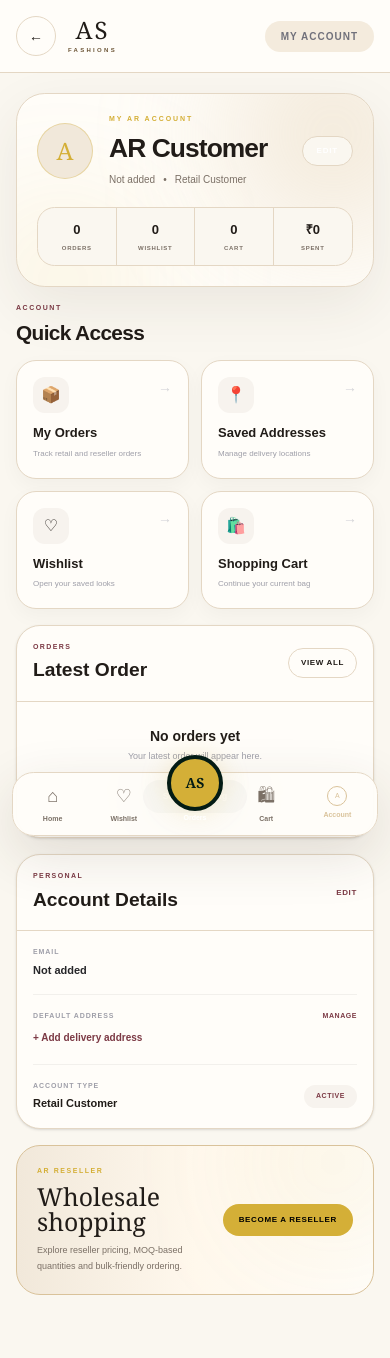
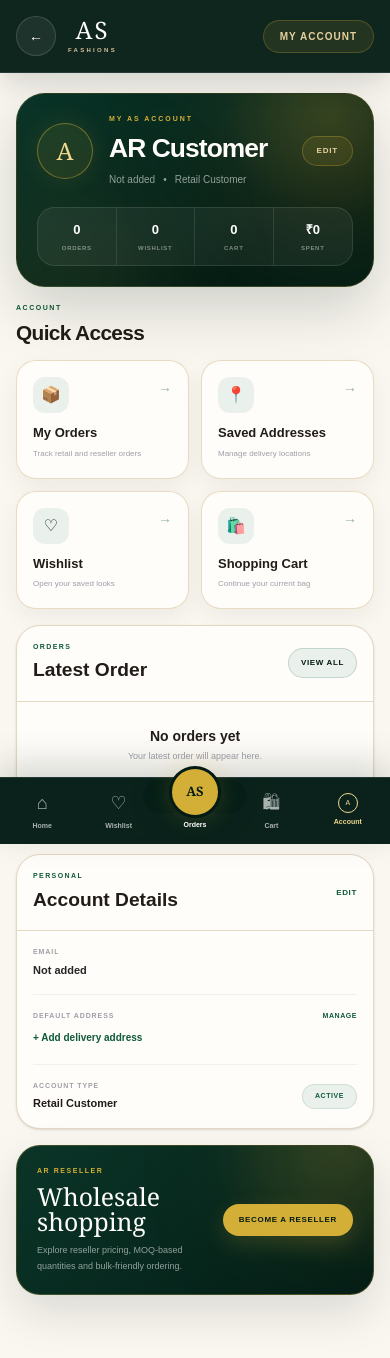
Before and after one commit to gooddeeds0204-eng/ar-fashions, a Next.js app: page /account in a window 390 px wide. Shown: the top 1358 px of the page. Built offline with nearby package versions, Linux system fonts and the light colour scheme; no server answers.

Commit message:
ui: align account page with storefront theme

```diff
--- a/src/app/account/page.tsx
+++ b/src/app/account/page.tsx
@@ -773,26 +773,27 @@ export default function AccountPage() {
         </div>
       )}
       {/* HEADER */}
-      <header className="sticky top-0 z-40 border-b border-[#E4D7C4] bg-[#FFFDF9]/95 backdrop-blur-xl">
+      <header className="sticky top-0 z-40 border-b border-white/10 bg-[#031B14]/95 text-white shadow-[0_8px_28px_rgba(3,27,20,0.16)] backdrop-blur-xl">
         <div className="mx-auto flex h-[72px] max-w-7xl items-center gap-3 px-4 sm:px-6 lg:px-8">
           <button
             type="button"
             onClick={() =>
               router.back()
             }
-            className="grid h-10 w-10 place-items-center rounded-full border border-[#E4D7C4] bg-[#FFFDF9] text-sm font-black"
+            className="grid h-10 w-10 place-items-center rounded-full border border-white/15 bg-white/[0.06] text-sm font-black text-white transition active:scale-95"
           >
             ←
           </button>
 
           <BrandLogo
             compact
+            light
             onClick={() =>
               router.push("/")
             }
           />
 
-          <span className="ml-auto rounded-full bg-[#F4EBDD] px-4 py-2 text-[10px] font-black uppercase tracking-[0.1em] text-zinc-500">
+          <span className="ml-auto rounded-full border border-[#D4AF37]/25 bg-[#D4AF37]/10 px-4 py-2 text-[10px] font-black uppercase tracking-[0.1em] text-[#E7D29F]">
             My Account
           </span>
         </div>
@@ -830,26 +831,26 @@ export default function AccountPage() {
         ) : (
           <div className="space-y-4">
             {/* CLEAN PROFILE HERO */}
-            <section className="relative overflow-hidden rounded-[1.8rem] border border-[#E4D7C4] bg-[#FFFDF9] text-[#211C18] shadow-[0_20px_55px_rgba(61,48,37,0.08)]">
-              <div className="pointer-events-none absolute -right-16 -top-16 h-52 w-52 rounded-full bg-[#D9C29A]/35 blur-3xl" />
+            <section className="relative overflow-hidden rounded-[1.8rem] border border-[#D4AF37]/20 bg-[radial-gradient(circle_at_88%_10%,rgba(212,175,55,0.14),transparent_30%),linear-gradient(145deg,#0A3529,#031B14_72%)] text-[#FFFDF9] shadow-[0_22px_58px_rgba(3,27,20,0.18)]">
+              <div className="pointer-events-none absolute -right-16 -top-16 h-52 w-52 rounded-full bg-[#D4AF37]/15 blur-3xl" />
               <div className="pointer-events-none absolute bottom-[-90px] left-[-50px] h-48 w-48 rounded-full bg-[#D4AF37]/10 blur-3xl" />
 
               <div className="relative p-5 sm:p-7">
                 <div className="flex items-center gap-4">
-                  <div className="grid h-14 w-14 shrink-0 place-items-center rounded-full border border-[#D4AF37]/35 bg-[#F1E8DA] font-serif text-2xl text-[#D4AF37]">
+                  <div className="grid h-14 w-14 shrink-0 place-items-center rounded-full border border-[#D4AF37]/45 bg-[#D4AF37]/10 font-serif text-2xl text-[#F2D88E] shadow-[0_0_24px_rgba(212,175,55,0.12)]">
                     {customerInitial}
                   </div>
 
                   <div className="min-w-0 flex-1">
                     <p className="text-[7px] font-black uppercase tracking-[0.28em] text-[#D4AF37]">
-                      My AR Account
+                      My AS Account
                     </p>
 
                     <h1 className="mt-1 truncate text-[1.65rem] font-black tracking-[-0.035em]">
                       {customerName}
                     </h1>
 
-                    <div className="mt-1 flex flex-wrap items-center gap-2 text-[10px] text-[#7B7066]">
+                    <div className="mt-1 flex flex-wrap items-center gap-2 text-[10px] text-white/55">
                       <span>{customerPhone}</span>
                       <span>•</span>
                       <span>{customerType}</span>
@@ -859,13 +860,13 @@ export default function AccountPage() {
                   <button
                     type="button"
                     onClick={openProfileEditor}
-                    className="shrink-0 rounded-full border border-[#E4D7C4] bg-[#FAF7F0] px-3.5 py-2 text-[8px] font-black uppercase tracking-[0.1em] text-white"
+                    className="shrink-0 rounded-full border border-[#D4AF37]/30 bg-[#D4AF37]/10 px-3.5 py-2 text-[8px] font-black uppercase tracking-[0.1em] text-[#E7D29F]"
                   >
                     Edit
                   </button>
                 </div>
 
-                <div className="mt-5 grid grid-cols-4 divide-x divide-[#E4D7C4] rounded-[1.1rem] border border-[#E4D7C4] bg-[#FAF7F0]">
+                <div className="mt-5 grid grid-cols-4 divide-x divide-white/10 rounded-[1.1rem] border border-white/10 bg-white/[0.055]">
                   {[
                     [
                       String(orders.length),
@@ -888,11 +889,11 @@ export default function AccountPage() {
                       key={label}
                       className="min-w-0 px-2 py-3 text-center"
                     >
-                      <p className="truncate text-[13px] font-black text-[#211C18] sm:text-lg">
+                      <p className="truncate text-[13px] font-black text-white sm:text-lg">
                         {value}
                       </p>
 
-                      <p className="mt-1 text-[6px] font-black uppercase tracking-[0.12em] text-[#7B7066] sm:text-[7px]">
+                      <p className="mt-1 text-[6px] font-black uppercase tracking-[0.12em] text-white/45 sm:text-[7px]">
                         {label}
                       </p>
                     </div>
@@ -905,7 +906,7 @@ export default function AccountPage() {
             <section>
               <div className="mb-3 flex items-end justify-between">
                 <div>
-                  <p className="text-[7px] font-black uppercase tracking-[0.22em] text-[#7C3A45]">
+                  <p className="text-[7px] font-black uppercase tracking-[0.22em] text-[#0F5A38]">
                     Account
                   </p>
 
@@ -921,14 +922,14 @@ export default function AccountPage() {
                     key={item.title}
                     type="button"
                     onClick={item.onClick}
-                    className="group min-h-[112px] rounded-[1.25rem] border border-[#E4D7C4] bg-[#FFFDF9] p-4 text-left shadow-[0_7px_20px_rgba(0,0,0,0.035)] transition active:scale-[0.98]"
+                    className="group min-h-[112px] rounded-[1.25rem] border border-[#D9C29A]/55 bg-[#FFFDF9] p-4 text-left shadow-[0_8px_24px_rgba(3,27,20,0.055)] transition hover:border-[#0F5A38]/30 active:scale-[0.98]"
                   >
                     <div className="flex items-start justify-between">
-                      <div className="grid h-9 w-9 place-items-center rounded-xl bg-[#f7f3ee] text-base">
+                      <div className="grid h-9 w-9 place-items-center rounded-xl bg-[#EAF0EB] text-base text-[#031B14]">
                         {item.icon}
                       </div>
 
-                      <span className="text-sm text-zinc-300 transition group-hover:translate-x-0.5">
+                      <span className="text-sm text-[#0F5A38]/45 transition group-hover:translate-x-0.5">
                         →
                       </span>
                     </div>
@@ -951,7 +952,7 @@ export default function AccountPage() {
               <section className="overflow-hidden rounded-[1.5rem] border border-[#E4D7C4] bg-[#FFFDF9] shadow-sm">
                 <div className="flex items-center justify-between border-b border-[#E4D7C4] px-4 py-4 sm:px-5">
                   <div>
-                    <p className="text-[7px] font-black uppercase tracking-[0.2em] text-[#7C3A45]">
+                    <p className="text-[7px] font-black uppercase tracking-[0.2em] text-[#0F5A38]">
                       Orders
                     </p>
 
@@ -967,7 +968,7 @@ export default function AccountPage() {
                         "/my-orders",
                       )
                     }
-                    className="rounded-full border border-[#E4D7C4] px-3 py-2 text-[8px] font-black uppercase tracking-[0.08em]"
+                    className="rounded-full border border-[#0F5A38]/18 bg-[#EAF0EB] px-3 py-2 text-[8px] font-black uppercase tracking-[0.08em] text-[#031B14]"
                   >
                     View All
                   </button>
@@ -1049,7 +1050,7 @@ export default function AccountPage() {
                       </div>
                     </div>
 
-                    <div className="mt-4 flex items-center justify-between rounded-xl bg-[#0b0b0c] px-4 py-3 text-white">
+                    <div className="mt-4 flex items-center justify-between rounded-xl bg-[#031B14] px-4 py-3 text-white shadow-[0_10px_24px_rgba(3,27,20,0.12)]">
                       <span className="text-[8px] font-semibold text-white/55">
                         Track order details
                       </span>
@@ -1086,7 +1087,7 @@ export default function AccountPage() {
               <section className="overflow-hidden rounded-[1.5rem] border border-[#E4D7C4] bg-[#FFFDF9] shadow-sm">
                 <div className="flex items-center justify-between border-b border-[#E4D7C4] px-4 py-4 sm:px-5">
                   <div>
-                    <p className="text-[7px] font-black uppercase tracking-[0.2em] text-[#7C3A45]">
+                    <p className="text-[7px] font-black uppercase tracking-[0.2em] text-[#0F5A38]">
                       Personal
                     </p>
 
@@ -1098,7 +1099,7 @@ export default function AccountPage() {
                   <button
                     type="button"
                     onClick={openProfileEditor}
-                    className="text-[8px] font-black uppercase tracking-[0.08em] text-[#7C3A45]"
+                    className="text-[8px] font-black uppercase tracking-[0.08em] text-[#0F5A38]"
                   >
                     Edit
                   </button>
@@ -1128,7 +1129,7 @@ export default function AccountPage() {
                             "/addresses",
                           )
                         }
-                        className="text-[7px] font-black uppercase tracking-[0.08em] text-[#7C3A45]"
+                        className="text-[7px] font-black uppercase tracking-[0.08em] text-[#0F5A38]"
                       >
                         Manage
                       </button>
@@ -1160,7 +1161,7 @@ export default function AccountPage() {
                             "/addresses",
                           )
                         }
-                        className="mt-2 text-[10px] font-black text-[#7C3A45]"
+                        className="mt-2 text-[10px] font-black text-[#0F5A38]"
                       >
                         + Add delivery address
                       </button>
@@ -1178,7 +1179,7 @@ export default function AccountPage() {
                       </p>
                     </div>
 
-                    <span className="rounded-full bg-[#f7f3ee] px-3 py-1.5 text-[7px] font-black uppercase tracking-[0.08em] text-[#7C3A45]">
+                    <span className="rounded-full border border-[#0F5A38]/12 bg-[#EAF0EB] px-3 py-1.5 text-[7px] font-black uppercase tracking-[0.08em] text-[#0F5A38]">
                       Active
                     </span>
                   </div>
@@ -1187,7 +1188,7 @@ export default function AccountPage() {
             </div>
 
             {/* RESELLER */}
-            <section className="relative overflow-hidden rounded-[1.5rem] border border-[#D9C29A] bg-gradient-to-r from-[#F1E8DA] via-[#FFF8ED] to-[#FFFDF9] p-5 text-[#211C18]">
+            <section className="relative overflow-hidden rounded-[1.5rem] border border-[#D4AF37]/25 bg-[radial-gradient(circle_at_90%_0%,rgba(212,175,55,0.16),transparent_35%),linear-gradient(135deg,#0B3528,#031B14)] p-5 text-[#FFFDF9] shadow-[0_18px_45px_rgba(3,27,20,0.13)]">
               <div className="pointer-events-none absolute -right-10 -top-16 h-40 w-40 rounded-full bg-[#D4AF37]/10 blur-3xl" />
 
               <div className="relative flex items-center gap-4">
@@ -1202,7 +1203,7 @@ export default function AccountPage() {
                       : "Wholesale shopping"}
                   </h2>
 
-                  <p className="mt-2 max-w-xl text-[9px] leading-4 text-[#7B7066]">
+                  <p className="mt-2 max-w-xl text-[9px] leading-4 text-white/55">
                     {profile?.isReseller
                       ? "Manage reseller orders, bulk shopping and business activity."
                       : "Explore reseller pricing, MOQ-based quantities and bulk-friendly ordering."}
@@ -1239,7 +1240,7 @@ export default function AccountPage() {
                       "/reseller-apply",
                     );
                   }}
-                  className="shrink-0 rounded-full bg-[#D4AF37] px-4 py-2.5 text-[8px] font-black uppercase tracking-[0.08em] text-black"
+                  className="shrink-0 rounded-full bg-[#D4AF37] px-4 py-2.5 text-[8px] font-black uppercase tracking-[0.08em] text-[#031B14] shadow-[0_8px_22px_rgba(212,175,55,0.18)]"
                 >
                   {profile?.isReseller ||
                   resellerApplicationStatus ===
@@ -1274,7 +1275,7 @@ export default function AccountPage() {
                     Personal Information
                   </h2>
 
-                  <p className="mt-3 max-w-sm text-[10px] leading-5 text-[#7B7066]">
+                  <p className="mt-3 max-w-sm text-[10px] leading-5 text-white/55">
                     Keep your account contact information accurate for orders and account communication.
                   </p>
                 </div>
@@ -1421,14 +1422,14 @@ export default function AccountPage() {
       )}
 
       {/* MOBILE NAV */}
-      <nav className="fixed bottom-2 left-3 right-3 z-50 rounded-[1.35rem] border border-[#E4D7C4] bg-[#FFFDF9]/95 px-1 pb-1.5 pt-1 shadow-[0_18px_55px_rgba(61,48,37,0.14)] backdrop-blur-2xl sm:hidden">
+      <nav className="fixed bottom-0 left-0 right-0 z-50 border-t border-white/10 bg-[#031B14]/97 px-1 pb-[max(8px,env(safe-area-inset-bottom))] pt-1.5 shadow-[0_-12px_36px_rgba(3,27,20,0.18)] backdrop-blur-2xl sm:hidden">
         <div className="grid grid-cols-5 items-end">
           <button
             type="button"
             onClick={() =>
               router.push("/")
             }
-            className="flex min-h-[52px] flex-col items-center justify-center gap-1 text-[#7B7066]"
+            className="flex min-h-[52px] flex-col items-center justify-center gap-1 text-white/65"
           >
             <span className="text-lg">
               ⌂
@@ -1445,7 +1446,7 @@ export default function AccountPage() {
                 "/wishlist",
               )
             }
-            className="flex min-h-[52px] flex-col items-center justify-center gap-1 text-[#7B7066]"
+            className="flex min-h-[52px] flex-col items-center justify-center gap-1 text-white/65"
           >
             <span className="text-lg">
               ♡
@@ -1464,7 +1465,7 @@ export default function AccountPage() {
             }
             className="relative flex min-h-[52px] flex-col items-center justify-center"
           >
-            <span className="-mt-7 grid h-14 w-14 place-items-center rounded-full border-[4px] border-[#031B14] bg-[#D4AF37] font-serif text-[14px] font-black text-[#031B14] shadow-[0_0_28px_rgba(212,175,55,0.22)]">
+            <span className="-mt-6 grid h-13 w-13 place-items-center rounded-full border-[3px] border-[#031B14] bg-[#D4AF37] font-serif text-[13px] font-black text-[#031B14] shadow-[0_0_24px_rgba(212,175,55,0.2)]">
               AS
             </span>
 
@@ -1478,7 +1479,7 @@ export default function AccountPage() {
             onClick={() =>
               router.push("/cart")
             }
-            className="flex min-h-[52px] flex-col items-center justify-center gap-1 text-[#7B7066]"
+            className="flex min-h-[52px] flex-col items-center justify-center gap-1 text-white/65"
           >
             <span className="text-lg">
               🛍
@@ -1490,7 +1491,7 @@ export default function AccountPage() {
 
           <button
             type="button"
-            className="flex min-h-[52px] flex-col items-center justify-center gap-1 text-[#D9C29A]"
+            className="flex min-h-[52px] flex-col items-center justify-center gap-1 text-[#F0D98F]"
           >
             <span className="grid h-5 w-5 place-items-center rounded-full border border-current text-[7px]">
               A
```
